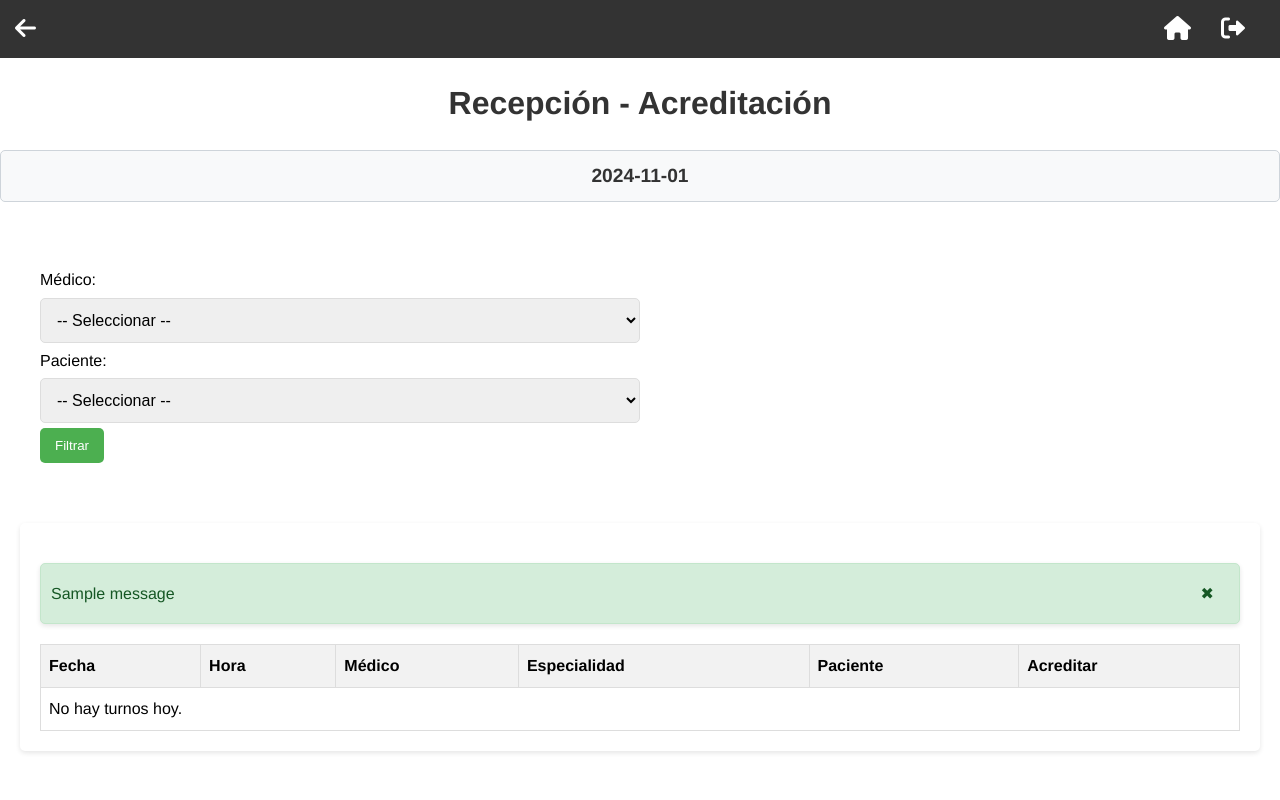
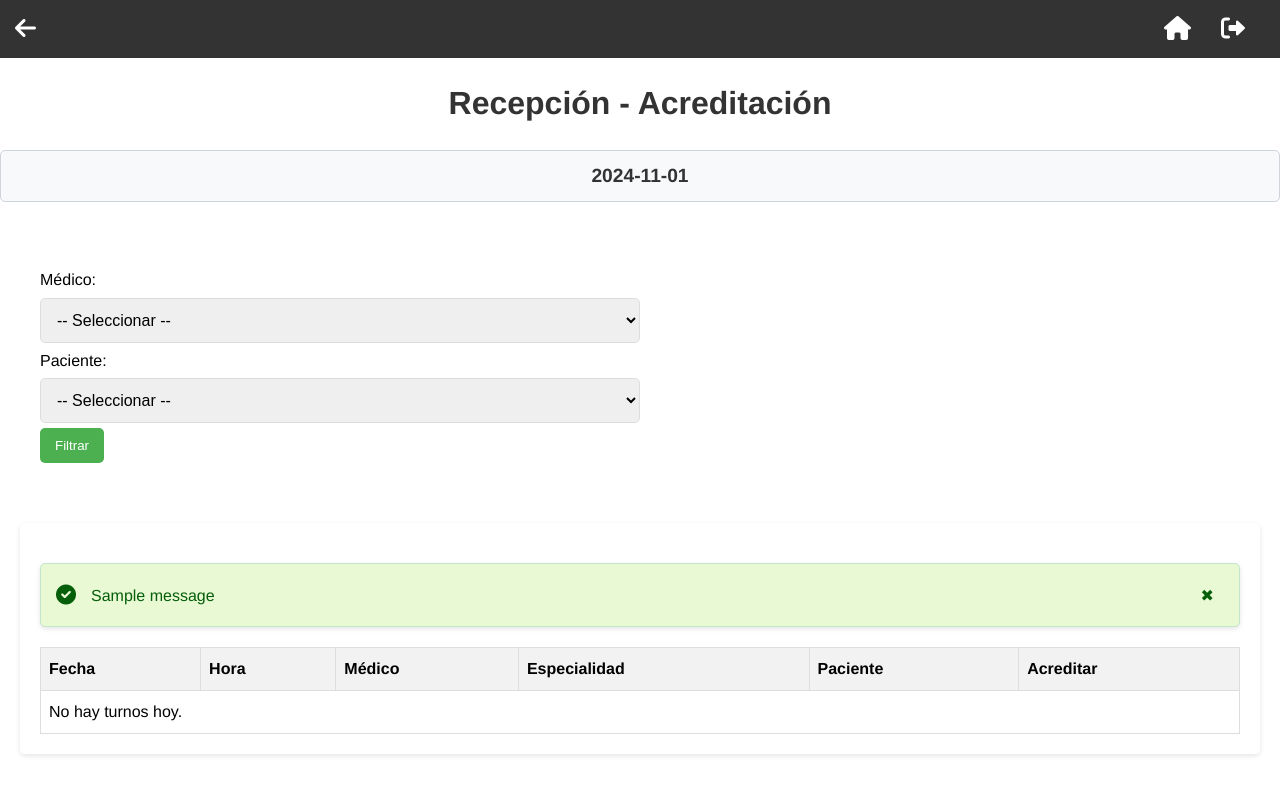
Before and after one commit to malenavero/gestion_turnos, a Django app: page /turnos/dar_presente/ in a window 1280 px wide. Run offline with Django 4.2, Linux system fonts and the light colour scheme; a user stored in the database is signed in; tables that the repository leaves empty hold one stand-in row (values such as "Sample post"); one stand-in notice (Sample message) is shown.

Commit message:
llamar de nuevo a apaciente + refactor de alerts

```diff
--- a/turnos/static/css/styles.css
+++ b/turnos/static/css/styles.css
@@ -6,7 +6,16 @@
     --hover-color: #45a049; /* Verde más oscuro para hover */
     --text-color: #333;
     --font-family: 'Helvetica', sans-serif;
-    --danger-color:#ed4e14;
+
+    --danger-color:#e70013;
+    --danger-color-primary:#f8d7da;
+    --danger-color-secundary:#721c24;
+
+    --info-color-primary:#f5f6c7;
+    --info-color-secundary:#e38100;
+
+    --success-color-primary:#e8f9d4;
+    --success-color-secundary:#055e09;
 
 }
 
@@ -371,8 +396,8 @@ input, select, textarea {
 
 /* Tirno agendado con exito */
 .alert {
-    background-color: #d4edda; /* Verde claro */
-    color: #155724; /* Verde oscuro */
+    background-color: var(--success-color-primary);
+    color: var(--success-color-secundary);
     padding: 10px;
     margin: 20px 0;
     border: 1px solid #c3e6cb; /* Borde verde claro */
@@ -395,6 +426,12 @@ input, select, textarea {
 
 .alert p {
     margin: 0; /* Sin margen en el párrafo */
+}
+
+.alert-icon{
+    font-size: 20px; /* Tamaño del icono */
+    min-width: 40px; /* Ajusta este valor según el tamaño del ícono y el padding deseado */
+    padding: 5px;
 }
 
 .success-alert-close-btn {
--- /dev/null
+++ b/turnos/templates/alert_messages.html
@@ -0,0 +1,30 @@
+{# alert_messages.html #}
+{% if messages %}
+    {% for message in messages %}
+        <div class="alert {{ message.tags }}" id="alert-{{ forloop.counter }}">
+            <span class="alert-icon">
+                {% if message.tags == 'success' %}
+                    <i class="fas fa-check-circle"></i>
+                {% elif message.tags == 'error' %}
+                    <i class="fas fa-exclamation-circle"></i>
+                {% elif message.tags == 'info' %}
+                    <i class="fas fa-info-circle"></i>
+                {% endif %}
+            </span>
+            <div class="alert-content">
+                <p>{{ message }}</p>
+            </div>
+            <button class="success-alert-close-btn" onclick="closeAlert('alert-{{ forloop.counter }}')">✖</button>
+        </div>
+    {% endfor %}
+{% endif %}
+
+
+<script>
+    function closeAlert(alertId) {
+        var alertElement = document.getElementById(alertId);
+        if (alertElement) {
+            alertElement.style.display = 'none'; // Cierra la alerta
+        }
+    }
+</script>
--- a/turnos/templates/modales.html
+++ b/turnos/templates/modales.html
@@ -98,8 +98,6 @@
         </form>
     </div>
 </div>
-
-<!-- Modal de Consultorio -->
 <!-- Modal de Consultorio -->
 <div id="consultorioModal" class="modal">
     <div class="modal-content">
--- a/turnos/templates/recepcion/dar_presente.html
+++ b/turnos/templates/recepcion/dar_presente.html
@@ -27,24 +27,7 @@
     </form>
 </div>
 <div class="table-container">
-    {% if messages %}
-        <div class="alert {% if message.tags %}{{ message.tags }}{% endif %}" id="successAlert">
-            <span class="alert-icon">
-                {% if message.tags == 'success' %}
-                    ✅
-                {% elif message.tags == 'error' %}
-                    ❌
-                {% endif %}
-            </span>
-            <div class="alert-content">
-                {% for message in messages %}
-                    <p>{{ message }}</p>
-                {% endfor %}
-            </div>
-            <button class="success-alert-close-btn" onclick="closeAlert('successAlert')">✖</button>
-        </div>
-    {% endif %}
-
+    {% include '../alert_messages.html' %}
     <table>
         <thead>
             <tr>
--- a/turnos/views/atencion/atencion_views.py
+++ b/turnos/views/atencion/atencion_views.py
@@ -47,8 +47,7 @@ def atencion_sala_espera(request, turno_id=None, accion=None):
 
         try:
             if accion == 'llamar':
-                print(f"Llamando nuevamente al turno {turno_id}")
-                # Lógica para llamar nuevamente
+                messages.info(request, f"Llamando nuevamente al paciente {turno.paciente.nombre} {turno.paciente.apellido}")
             elif accion == 'ausente':
                 turno.marcar_ausente()
                 messages.success(request, 'Turno marcado como ausente.')
```
Also changed, not shown: other parts of turnos/static/css/styles.css (+30 -16 lines), turnos/templates/atencion/atencion_sala_espera.html (+1 -18 lines), turnos/templates/recepcion/turnero_bloquear.html (+1 -18 lines), turnos/templates/recepcion/turnero_cancelar.html (+1 -18 lines), turnos/templates/recepcion/turnero_reservar.html (+1 -18 lines).
